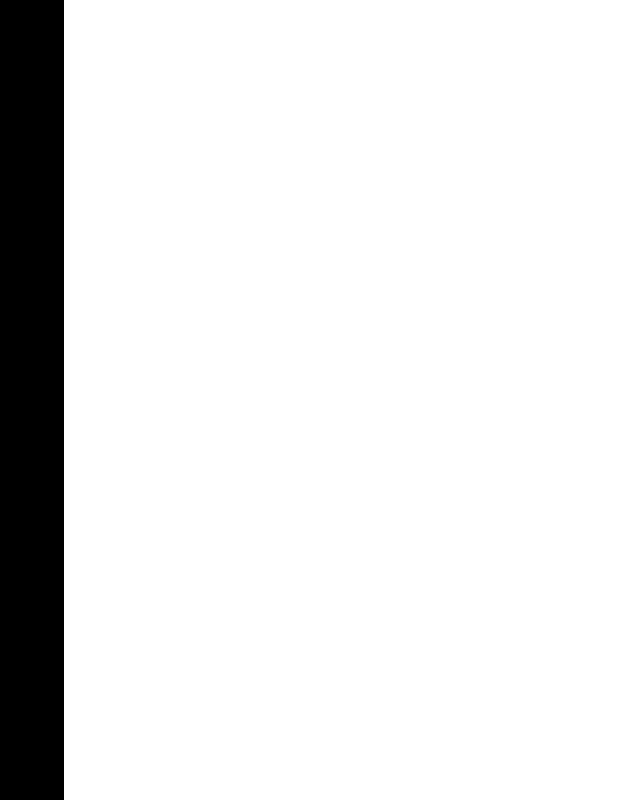
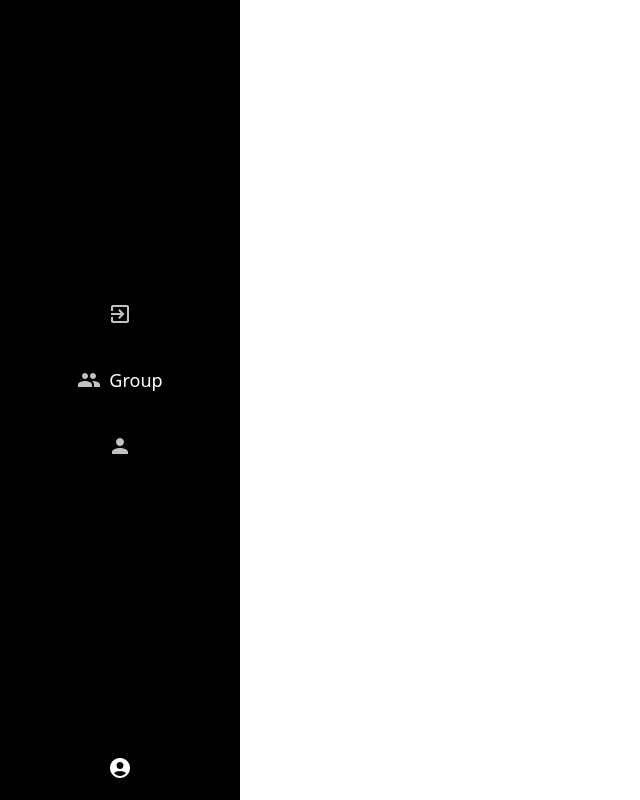
Before and after one commit to joelittyab-git/ProCord, a Next.js app in the folder client/: page /rooms in a window 1280 px wide. Shown: the whole page, without its empty margins (0-640 px from the left). Built offline with nearby package versions, Linux system fonts and the light colour scheme.

Commit message:
added sidebar for client

```diff
--- a/client/app/layout.js
+++ b/client/app/layout.js
@@ -1,5 +1,5 @@
 import './globals.css'
-import { Inter } from 'next/font/google'
+import { Inter } from 'next/font/google';
 
 const inter = Inter({ subsets: ['latin'] })
 
--- a/client/app/rooms/layout.js
+++ b/client/app/rooms/layout.js
@@ -1,11 +1,12 @@
 import React from 'react';
+import SideBar from '@/components/SideBar';
 
 function layout({children}) {
   return (
     <main>
      <div className='flex'>
-          <div className='sidebar absolute h-screen bg-black w-10 sm:w-14 md:w-17 lg:w-14 xl:w-16 2xl:w-17'>
-
+          <div className='sidebar absolute h-screen w-10 sm:w-14 md:w-17 lg:w-14 xl:w-16 2xl:w-17 items-center  transition-all duration-300 hover:w-60'>
+               <SideBar/>
           </div>
           <div className=' bg-white w-screen h-screen'>{children}</div>
      </div>
--- a/client/app/rooms/page.js
+++ b/client/app/rooms/page.js
@@ -1,7 +1,9 @@
-import Image from 'next/image'
+import Image from 'next/image';
 
 export default function Room() {
   return (
-    <div className=''></div>
+    <div className=''>
+
+    </div>
   )
 }
--- /dev/null
+++ b/client/components/SideBar.js
@@ -0,0 +1,44 @@
+import React from 'react';
+import { IconButton } from '@mui/material';
+import ExitToAppIcon from '@mui/icons-material/ExitToApp';
+import GroupIcon from '@mui/icons-material/Group';
+import PersonIcon from '@mui/icons-material/Person';
+import AccountCircleIcon from '@mui/icons-material/AccountCircle';
+import Divider from '@mui/material/Divider';
+
+function SideBar() {
+  return (
+    <div className=' bg-black h-screen flex align-middle items-center  w-10 sm:w-14 md:w-17 lg:w-14 xl:w-16 2xl:w-17 transition-all duration-300 hover:w-60 group'>
+     <div className=' w-full pb-10 space-y-6'>
+          <div className='flex items-center justify-center '>
+               <IconButton color='white'>
+                    <ExitToAppIcon htmlColor='#c2c2c2' className='text-2xl sm:text-2xl md:text-2xl lg:text-3xl xl:text-3xl 2xl:text-3xl hover:text-white'/>
+               </IconButton>
+          </div>
+
+          <div className='flex justify-center items-center'>
+               <IconButton color='white'>
+                    <GroupIcon htmlColor='#c2c2c2' className='text-2xl sm:text-2xl md:text-2xl lg:text-3xl xl:text-3xl 2xl:text-3xl hover:text-white '/>
+                    <p class="transition hidden  group-hover:block  text-white  text-lg  pl-2  ">Group</p>
+               </IconButton>
+          </div>
+
+          <div className='flex justify-center items-center'>
+               <IconButton color='white'>
+                    <PersonIcon htmlColor='#c2c2c2' className='text-2xl sm:text-2xl md:text-2xl lg:text-3xl xl:text-3xl 2xl:text-3xl  hover:text-white '/>
+               </IconButton>
+          </div>
+
+          <div className="absolute bottom-3 justify-center w-full">
+               <div className='flex justify-center items-end pt-6 '>
+                    <IconButton color='white'>
+                         <AccountCircleIcon htmlColor='white' className='text-2xl sm:text-2xl md:text-2xl lg:text-3xl xl:text-3xl 2xl:text-3xl  hover:text-white  '/>
+                    </IconButton>
+               </div>
+          </div>
+     </div>
+    </div>
+  )
+}
+
+export default SideBar;
--- a/client/package.json
+++ b/client/package.json
@@ -9,6 +9,10 @@
     "lint": "next lint"
   },
   "dependencies": {
+    "@emotion/react": "^11.11.1",
+    "@emotion/styled": "^11.11.0",
+    "@mui/icons-material": "^5.14.7",
+    "@mui/material": "^5.14.7",
     "autoprefixer": "10.4.15",
     "next": "13.4.19",
     "postcss": "8.4.29",
```
Also changed, not shown: 1 other file (tests, documents, lock files or other folders).
